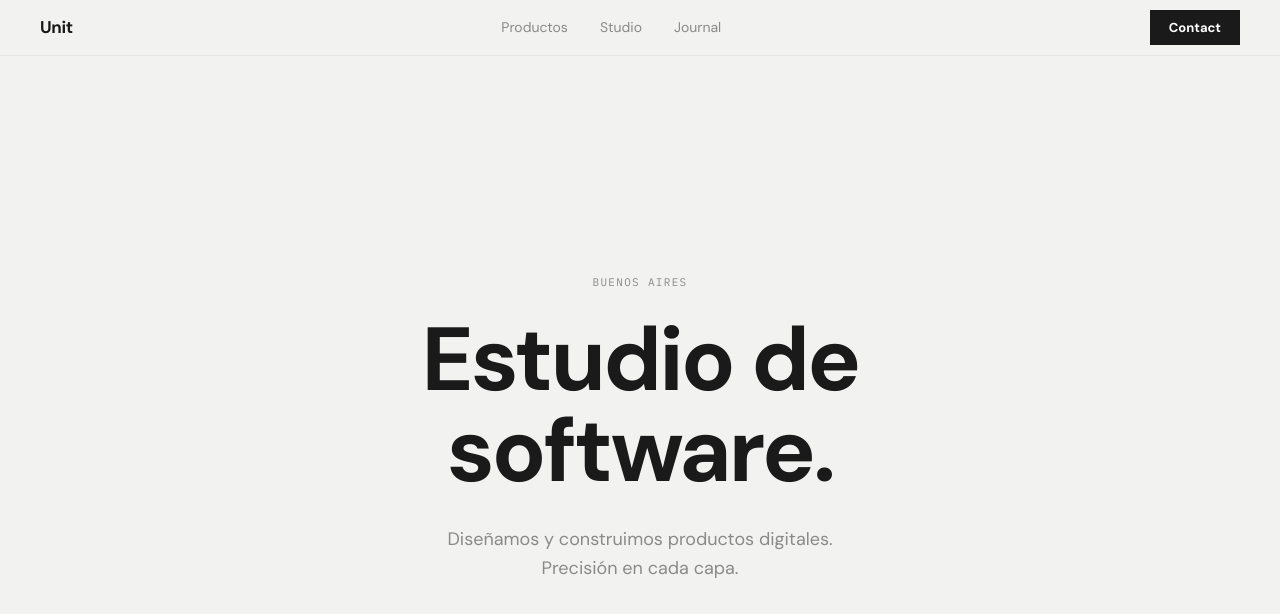
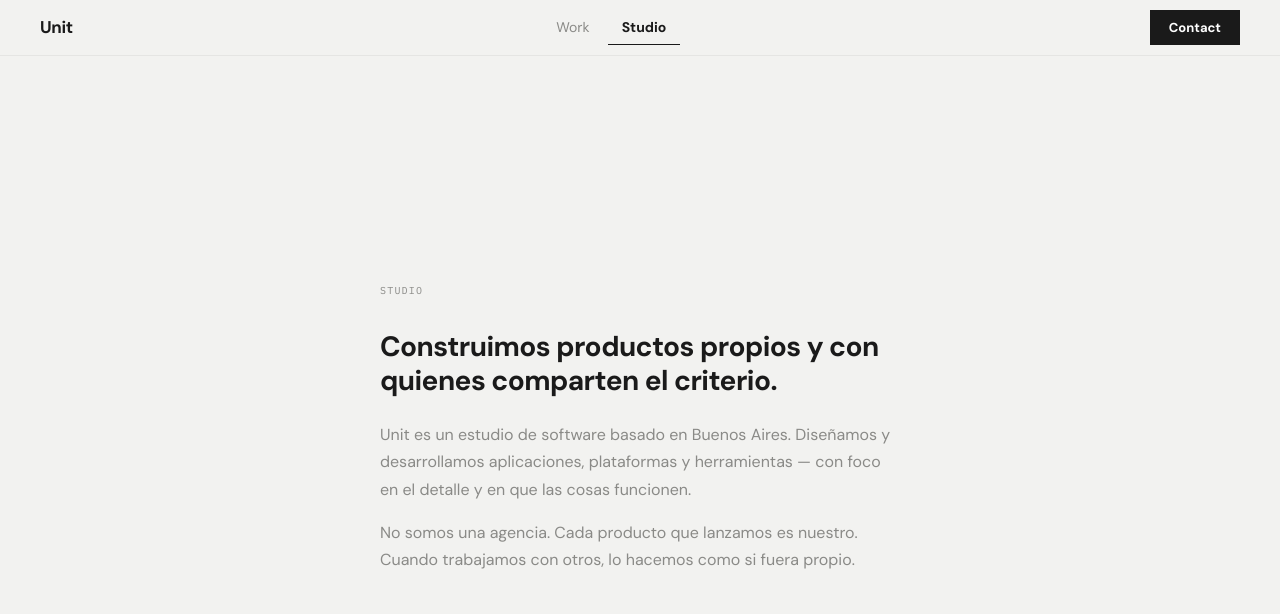
Before and after one commit to mcorcos/landing, a Next.js app: page / in a window 1280 px wide. Both pictures are taken after a click on the button "Studio". Shown: the top 614 px of the page. Built offline with nearby package versions, Linux system fonts and the light colour scheme.

Commit message:
feat: Work and Studio tabs with animated content swap

```diff
--- a/src/app/page.tsx
+++ b/src/app/page.tsx
@@ -1,73 +1,5 @@
-import Nav from '@/components/Nav'
+import Landing from '@/components/Landing'
 
 export default function Home() {
-  return (
-    <div
-      style={{
-        height: '100vh',
-        overflow: 'hidden',
-        background: 'var(--color-off-white)',
-        display: 'flex',
-        flexDirection: 'column',
-      }}
-    >
-      <Nav />
-
-      {/* Center content */}
-      <main
-        style={{
-          flex: 1,
-          display: 'flex',
-          flexDirection: 'column',
-          alignItems: 'center',
-          justifyContent: 'center',
-          textAlign: 'center',
-          padding: '0 24px',
-        }}
-      >
-        <p
-          style={{
-            fontFamily: 'var(--font-mono)',
-            fontSize: 11,
-            letterSpacing: '0.12em',
-            textTransform: 'uppercase',
-            color: 'var(--color-gray)',
-            marginBottom: 24,
-          }}
-        >
-          Buenos Aires
-        </p>
-
-        <h1
-          style={{
-            fontFamily: 'var(--font-sans)',
-            fontWeight: 700,
-            fontSize: 'clamp(48px, 7vw, 96px)',
-            lineHeight: 1.02,
-            letterSpacing: '-0.03em',
-            color: 'var(--color-ink)',
-            margin: '0 0 28px',
-            maxWidth: 800,
-          }}
-        >
-          Estudio de software.
-        </h1>
-
-        <p
-          style={{
-            fontFamily: 'var(--font-sans)',
-            fontWeight: 400,
-            fontSize: 18,
-            lineHeight: 1.6,
-            color: 'var(--color-gray)',
-            maxWidth: 440,
-            margin: 0,
-          }}
-        >
-          Diseñamos y construimos productos digitales.
-          Precisión en cada capa.
-        </p>
-      </main>
-    </div>
-  )
+  return <Landing />
 }
--- /dev/null
+++ b/src/components/HomeContent.tsx
@@ -0,0 +1,50 @@
+export default function HomeContent() {
+  return (
+    <div style={{ textAlign: 'center', animation: 'fadeIn 200ms ease-out' }}>
+      <style>{`@keyframes fadeIn { from { opacity: 0; transform: translateY(8px); } to { opacity: 1; transform: translateY(0); } }`}</style>
+
+      <p
+        style={{
+          fontFamily: 'var(--font-mono)',
+          fontSize: 11,
+          letterSpacing: '0.12em',
+          textTransform: 'uppercase',
+          color: 'var(--color-gray)',
+          marginBottom: 24,
+        }}
+      >
+        Buenos Aires
+      </p>
+
+      <h1
+        style={{
+          fontFamily: 'var(--font-sans)',
+          fontWeight: 700,
+          fontSize: 'clamp(48px, 7vw, 96px)',
+          lineHeight: 1.02,
+          letterSpacing: '-0.03em',
+          color: 'var(--color-ink)',
+          margin: '0 0 28px',
+          maxWidth: 800,
+        }}
+      >
+        Estudio de software.
+      </h1>
+
+      <p
+        style={{
+          fontFamily: 'var(--font-sans)',
+          fontWeight: 400,
+          fontSize: 18,
+          lineHeight: 1.6,
+          color: 'var(--color-gray)',
+          maxWidth: 420,
+          margin: 0,
+        }}
+      >
+        Diseñamos y construimos productos digitales.
+        Precisión en cada capa.
+      </p>
+    </div>
+  )
+}
--- /dev/null
+++ b/src/components/Landing.tsx
@@ -0,0 +1,47 @@
+'use client'
+
+import { useState } from 'react'
+import Nav from './Nav'
+import HomeContent from './HomeContent'
+import WorkContent from './WorkContent'
+import StudioContent from './StudioContent'
+
+export type Tab = null | 'Work' | 'Studio'
+
+const CONTENT = {
+  null: HomeContent,
+  Work: WorkContent,
+  Studio: StudioContent,
+}
+
+export default function Landing() {
+  const [active, setActive] = useState<Tab>(null)
+
+  const Content = CONTENT[String(active) as keyof typeof CONTENT]
+
+  return (
+    <div
+      style={{
+        height: '100vh',
+        overflow: 'hidden',
+        background: 'var(--color-off-white)',
+        display: 'flex',
+        flexDirection: 'column',
+      }}
+    >
+      <Nav active={active} onTabChange={setActive} />
+      <main
+        style={{
+          flex: 1,
+          display: 'flex',
+          flexDirection: 'column',
+          alignItems: 'center',
+          justifyContent: 'center',
+          padding: '0 24px',
+        }}
+      >
+        <Content />
+      </main>
+    </div>
+  )
+}
--- a/src/components/Nav.tsx
+++ b/src/components/Nav.tsx
@@ -1,8 +1,15 @@
 'use client'
 
-const TABS = ['Productos', 'Studio', 'Journal']
+import type { Tab } from './Landing'
 
-export default function Nav() {
+const TABS: Tab[] = ['Work', 'Studio']
+
+interface NavProps {
+  active: Tab
+  onTabChange: (tab: Tab) => void
+}
+
+export default function Nav({ active, onTabChange }: NavProps) {
   return (
     <nav
       style={{
@@ -16,45 +23,51 @@ export default function Nav() {
       }}
     >
       {/* Wordmark */}
-      <span
+      <button
+        onClick={() => onTabChange(null)}
         style={{
           fontFamily: 'var(--font-sans)',
           fontWeight: 700,
           fontSize: 17,
           letterSpacing: '-0.02em',
           color: 'var(--color-ink)',
+          transition: 'opacity var(--t-fast)',
         }}
+        onMouseEnter={(e) => (e.currentTarget.style.opacity = '0.6')}
+        onMouseLeave={(e) => (e.currentTarget.style.opacity = '1')}
       >
         Unit
-      </span>
+      </button>
 
-      {/* Center tabs */}
+      {/* Tabs */}
       <div style={{ display: 'flex', gap: 4 }}>
         {TABS.map((tab) => (
           <button
             key={tab}
+            onClick={() => onTabChange(active === tab ? null : tab)}
             style={{
               fontFamily: 'var(--font-sans)',
               fontSize: 14,
-              fontWeight: 400,
-              color: 'var(--color-gray)',
+              fontWeight: active === tab ? 700 : 400,
+              color: active === tab ? 'var(--color-ink)' : 'var(--color-gray)',
               padding: '6px 14px',
-              borderRadius: 0,
-              transition: 'color var(--t-fast)',
+              borderBottom: active === tab ? '1px solid var(--color-ink)' : '1px solid transparent',
+              transition: 'color var(--t-fast), border-color var(--t-fast)',
             }}
             onMouseEnter={(e) =>
               (e.currentTarget.style.color = 'var(--color-ink)')
             }
-            onMouseLeave={(e) =>
-              (e.currentTarget.style.color = 'var(--color-gray)')
-            }
+            onMouseLeave={(e) => {
+              e.currentTarget.style.color =
+                active === tab ? 'var(--color-ink)' : 'var(--color-gray)'
+            }}
           >
             {tab}
           </button>
         ))}
       </div>
 
-      {/* Contact CTA */}
+      {/* Contact */}
       <button
         style={{
           fontFamily: 'var(--font-sans)',
--- /dev/null
+++ b/src/components/StudioContent.tsx
@@ -0,0 +1,66 @@
+export default function StudioContent() {
+  return (
+    <div
+      style={{
+        animation: 'fadeIn 200ms ease-out',
+        width: '100%',
+        maxWidth: 520,
+      }}
+    >
+      <style>{`@keyframes fadeIn { from { opacity: 0; transform: translateY(8px); } to { opacity: 1; transform: translateY(0); } }`}</style>
+
+      <p
+        style={{
+          fontFamily: 'var(--font-mono)',
+          fontSize: 10,
+          letterSpacing: '0.12em',
+          textTransform: 'uppercase',
+          color: 'var(--color-gray)',
+          marginBottom: 32,
+        }}
+      >
+        Studio
+      </p>
+
+      <p
+        style={{
+          fontFamily: 'var(--font-sans)',
+          fontWeight: 700,
+          fontSize: 28,
+          lineHeight: 1.2,
+          letterSpacing: '-0.02em',
+          color: 'var(--color-ink)',
+          marginBottom: 24,
+        }}
+      >
+        Construimos productos propios y con quienes comparten el criterio.
+      </p>
+
+      <p
+        style={{
+          fontFamily: 'var(--font-sans)',
+          fontSize: 16,
+          lineHeight: 1.7,
+          color: 'var(--color-gray)',
+          marginBottom: 16,
+        }}
+      >
+        Unit es un estudio de software basado en Buenos Aires. Diseñamos y desarrollamos
+        aplicaciones, plataformas y herramientas — con foco en el detalle y en que las
+        cosas funcionen.
+      </p>
+
+      <p
+        style={{
+          fontFamily: 'var(--font-sans)',
+          fontSize: 16,
+          lineHeight: 1.7,
+          color: 'var(--color-gray)',
+        }}
+      >
+        No somos una agencia. Cada producto que lanzamos es nuestro. Cuando trabajamos
+        con otros, lo hacemos como si fuera propio.
+      </p>
+    </div>
+  )
+}
--- /dev/null
+++ b/src/components/WorkContent.tsx
@@ -0,0 +1,92 @@
+const PROJECTS = [
+  {
+    name: 'EdifiQ',
+    description: 'Terminal de inteligencia inmobiliaria para Buenos Aires.',
+    status: 'En desarrollo',
+  },
+  {
+    name: 'MatchPoint',
+    description: 'Plataforma deportiva para pádel, tenis y fútbol.',
+    status: 'En desarrollo',
+  },
+  {
+    name: 'Recomiendo',
+    description: 'Reviews de restaurantes de gente que conoce.',
+    status: 'En desarrollo',
+  },
+]
+
+export default function WorkContent() {
+  return (
+    <div style={{ animation: 'fadeIn 200ms ease-out', width: '100%', maxWidth: 560 }}>
+      <style>{`@keyframes fadeIn { from { opacity: 0; transform: translateY(8px); } to { opacity: 1; transform: translateY(0); } }`}</style>
+
+      <p
+        style={{
+          fontFamily: 'var(--font-mono)',
+          fontSize: 10,
+          letterSpacing: '0.12em',
+          textTransform: 'uppercase',
+          color: 'var(--color-gray)',
+          marginBottom: 32,
+        }}
+      >
+        Productos
+      </p>
+
+      <div style={{ display: 'flex', flexDirection: 'column' }}>
+        {PROJECTS.map((p, i) => (
+          <div
+            key={p.name}
+            style={{
+              display: 'flex',
+              alignItems: 'baseline',
+              justifyContent: 'space-between',
+              padding: '20px 0',
+              borderTop: i === 0 ? '1px solid var(--border-light)' : undefined,
+              borderBottom: '1px solid var(--border-light)',
+              gap: 24,
+            }}
+          >
+            <div style={{ display: 'flex', alignItems: 'baseline', gap: 20 }}>
+              <span
+                style={{
+                  fontFamily: 'var(--font-sans)',
+                  fontWeight: 700,
+                  fontSize: 18,
+                  letterSpacing: '-0.02em',
+                  color: 'var(--color-ink)',
+                }}
+              >
+                {p.name}
+              </span>
+              <span
+                style={{
+                  fontFamily: 'var(--font-sans)',
+                  fontSize: 14,
+                  color: 'var(--color-gray)',
+                  lineHeight: 1.5,
+                }}
+              >
+                {p.description}
+              </span>
+            </div>
+            <span
+              style={{
+                fontFamily: 'var(--font-mono)',
+                fontSize: 10,
+                letterSpacing: '0.08em',
+                textTransform: 'uppercase',
+                color: 'var(--color-gray)',
+                whiteSpace: 'nowrap',
+                flexShrink: 0,
+              }}
+            >
+              {p.status}
+            </span>
+          </div>
+        ))}
+      </div>
+    </div>
+  )
+}
```
